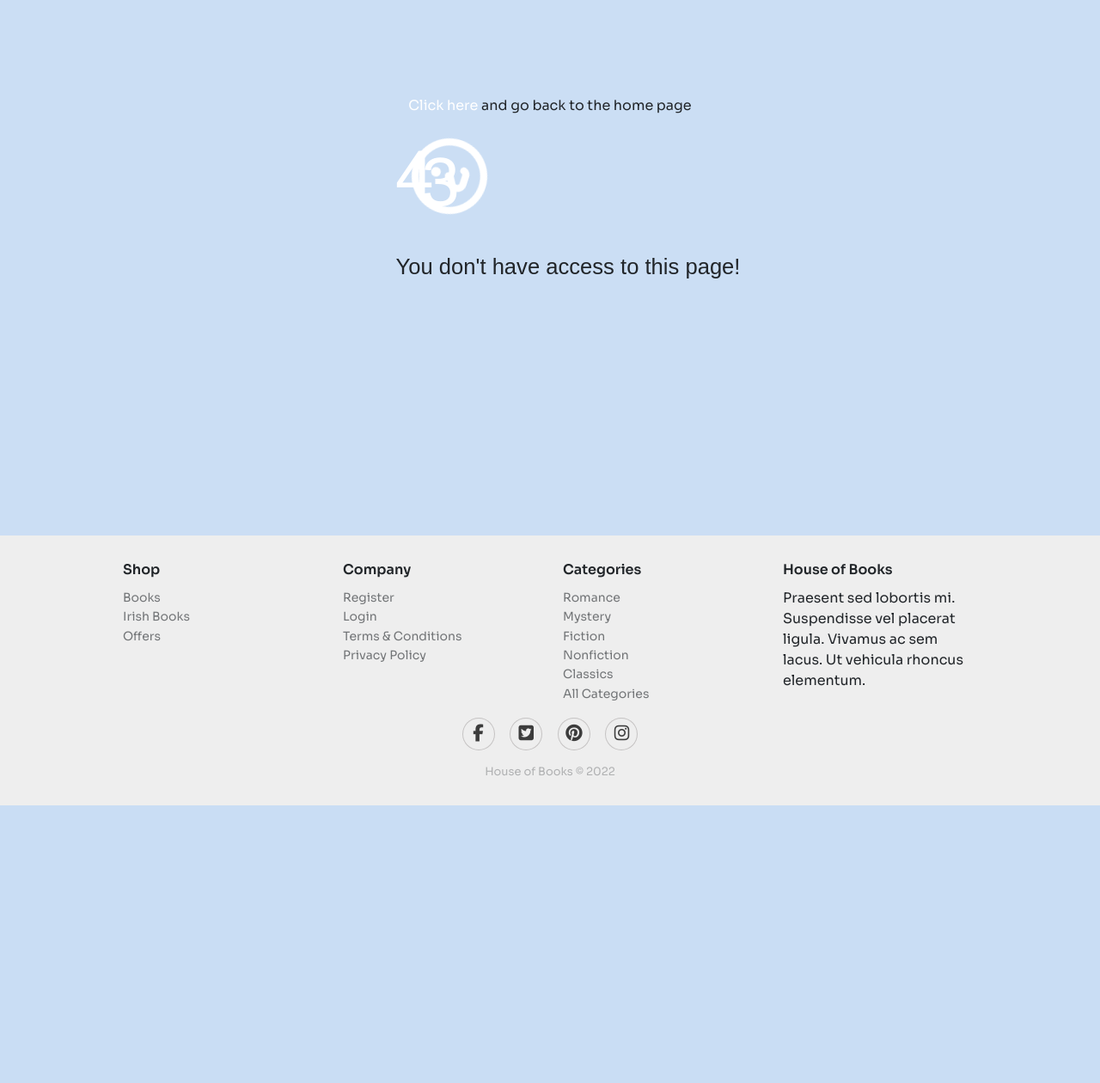
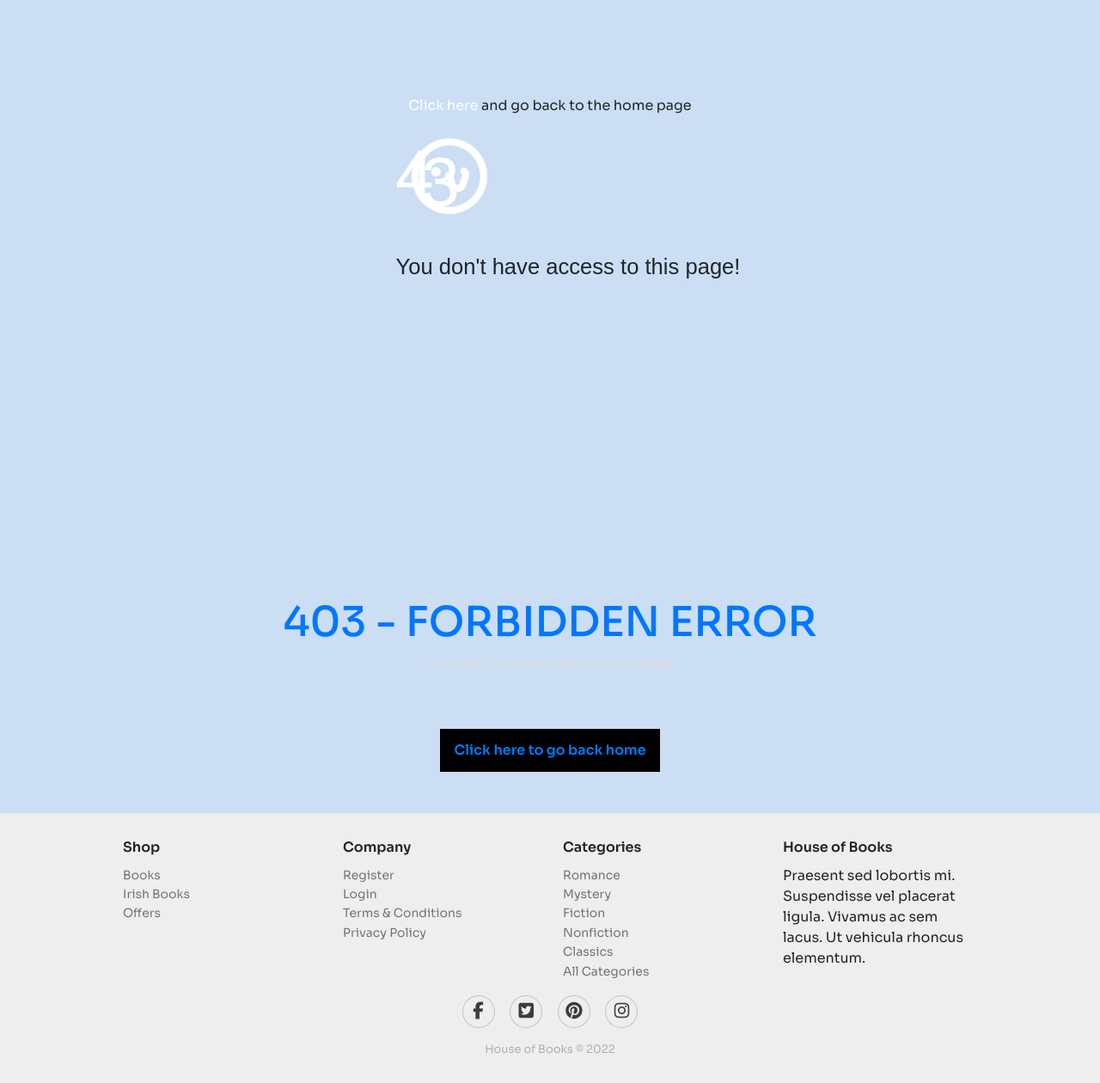
Before and after one commit to biareiam/The-House-of-Books, a Django app: template templates/403.html in a window 1280 px wide. Shown: the part 197-1457 px from the top of the page at 86% size. Before the commit the page ends 1134 px from the top, so only its background shows below. Run offline with Django 3.2, Linux system fonts and the light colour scheme; the template is opened without the code that fills it, so the values that code supplies are empty; some libraries are stand-ins or nearby versions.

Commit message:
trying to fix a bug with the 403 page

```diff
--- a/templates/403.html
+++ b/templates/403.html
@@ -24,4 +24,16 @@
         <div><a href="{% url 'products' %}" class="erro_page">Click here</a> and go back to the home page</div>
     </div>
 </div>
+
+
+<main style="background-color: #9dc1eb88;">
+    <center>
+        <br /><br /><br />
+        <h1>403 - Forbidden Error </h1>
+        <p>You don't have access to this page!<br><br>
+            <br /></p>
+        <button class="buttons text-white"><a href="{% url 'home' %}">Click here to go back home</a></button>
+        <br /><br /><br />
+    </center>
+</main>
 {% endblock %}
--- a/templates/404.html
+++ b/templates/404.html
@@ -39,7 +39,7 @@
             • The link is broken<br />
             • This page never existed<br />
             • This page has been removed<br /><br /><br /></p>
-        <button class="buttons"><a href="{% url 'home' %}">Click here to go back home</a></button>
+        <button class="buttons text-white"><a href="{% url 'home' %}">Click here to go back home</a></button>
         <br /><br /><br />
     </center>
 </main>
--- a/templates/allauth/account/signup.html
+++ b/templates/allauth/account/signup.html
@@ -24,4 +24,9 @@
     <button type="submit" class="buttons">{% trans "Sign Up" %}</button>
   </div>
 </form>
+<!--<button class="btn btn-primary mb-2">
+  <a href="{% url 'social:begin' 'facebook' %}">Login with Facebook</a>
+</button>-->
+
+
 {% endblock %}
```
Also changed, not shown: templates/500.html (+12 -0 lines).
